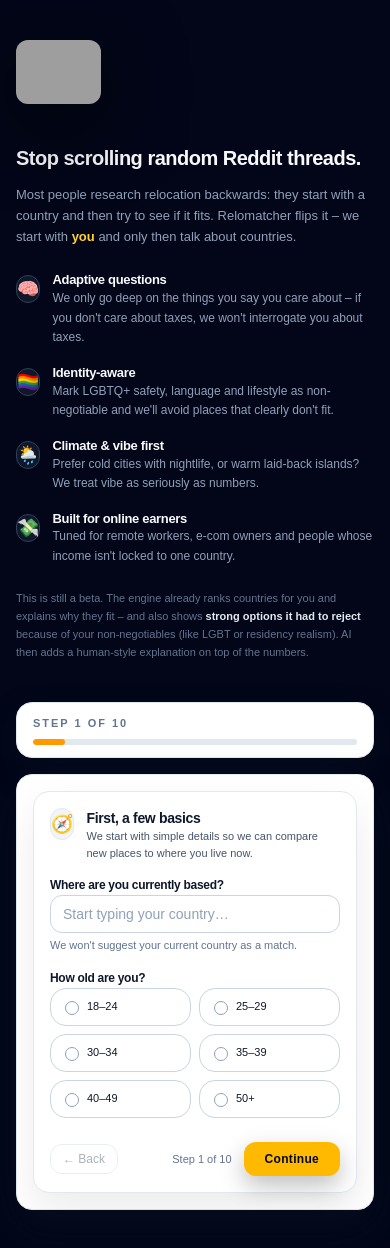
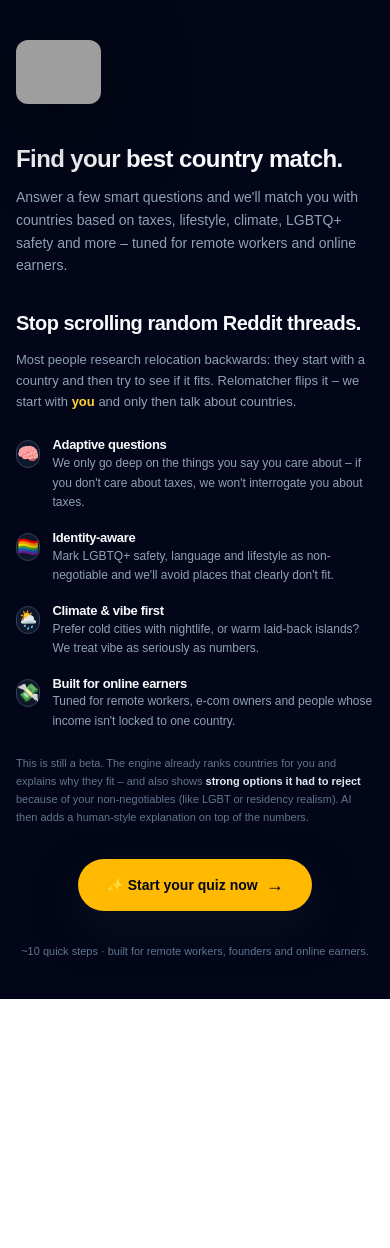
Before and after one commit to yonito6/relomatcher, a Next.js app: page / in a window 390 px wide. After the commit the page ends 999 px from the top, so only its background shows below. Built offline with nearby package versions, Linux system fonts and the light colour scheme; grey boxes are pictures that could not be loaded.

Commit message:
landing screen with start quiz button

```diff
--- a/app/page.tsx
+++ b/app/page.tsx
@@ -125,6 +125,9 @@
   const [aiData, setAiData] = useState<AIExplainData | null>(null);
   const [aiError, setAiError] = useState<string | null>(null);
 
+  // Landing vs quiz
+  const [showQuiz, setShowQuiz] = useState(false);
+
   // For auto-scroll to loading and results
   const loadingRef = useRef<HTMLDivElement | null>(null);
   const resultsRef = useRef<HTMLDivElement | null>(null);
@@ -169,6 +172,7 @@
       setAiError(parsed.aiError || null);
 
       setCurrentStep(TOTAL_STEPS - 1);
+      setShowQuiz(true); // jump straight into quiz/results on restore
     } catch (e) {
       console.error("Failed to restore relomatcherLastResult:", e);
     } finally {
@@ -360,6 +364,17 @@
     }
   }, [loading, result]);
 
+  function handleStartQuiz() {
+    setShowQuiz(true);
+    // slight delay so the section is in the DOM before scroll
+    setTimeout(() => {
+      const el = document.getElementById("quiz-form-section");
+      if (el) {
+        el.scrollIntoView({ behavior: "smooth", block: "start" });
+      }
+    }, 50);
+  }
+
   return (
     <main className="min-h-screen w-full overflow-x-hidden bg-slate-950 text-slate-50 flex items-start justify-center py-10 px-4 font-sans">
       <div className="w-full max-w-6xl">
@@ -383,21 +398,33 @@
               </p>
             </div>
           </div>
-          {/* Removed beta/version badge block for cleaner header */}
         </header>
 
-        {/* Main layout: left explainer, right form */}
-        <div className="grid gap-10 lg:grid-cols-[1.1fr_1.2fr] items-start">
-          {/* Left side explainer */}
-          <section className="space-y-6">
-            <div className="space-y-3">
+        {/* LANDING VIEW (no form yet) */}
+        {!showQuiz && (
+          <section className="space-y-8">
+            {/* Mobile-friendly title & copy */}
+            <div className="md:hidden space-y-3">
+              <h1 className="text-2xl font-semibold tracking-tight text-slate-50 leading-tight">
+                Find your best country match.
+              </h1>
+              <p className="text-sm text-slate-400 leading-relaxed">
+                Answer a few smart questions and we&apos;ll match you with
+                countries based on taxes, lifestyle, climate, LGBTQ+ safety and
+                more – tuned for remote workers and online earners.
+              </p>
+            </div>
+
+            {/* Explainer + bullets */}
+            <div className="space-y-6">
+              <div className="space-y-3 max-w-xl">
                 <h2 className="text-xl md:text-2xl font-semibold text-slate-50 tracking-tight">
                   Stop scrolling random Reddit threads.
                 </h2>
-              <p className="text-[13px] md:text-sm text-slate-400 leading-relaxed max-w-md">
+                <p className="text-[13px] md:text-sm text-slate-400 leading-relaxed">
                   Most people research relocation backwards: they start with a
-                country and then try to see if it fits. Relomatcher flips it – we
-                start with{" "}
+                  country and then try to see if it fits. Relomatcher flips it –
+                  we start with{" "}
                   <span className="font-semibold text-amber-300">you</span> and
                   only then talk about countries.
                 </p>
@@ -424,18 +451,42 @@
               </div>
 
               <p className="text-[11px] text-slate-500 max-w-lg leading-relaxed">
-              This is still a beta. The engine already ranks countries for you and
-              explains why they fit – and also shows{" "}
+                This is still a beta. The engine already ranks countries for you
+                and explains why they fit – and also shows{" "}
                 <span className="font-semibold text-slate-200">
                   strong options it had to reject
                 </span>{" "}
                 because of your non-negotiables (like LGBT or residency realism).
                 AI then adds a human-style explanation on top of the numbers.
               </p>
+            </div>
+
+            {/* Big CTA button */}
+            <div className="flex justify-center">
+              <button
+                type="button"
+                onClick={handleStartQuiz}
+                className="inline-flex items-center gap-2 rounded-full bg-amber-400 text-slate-950 text-sm font-semibold px-7 py-3 shadow-[0_18px_40px_rgba(15,23,42,0.6)] hover:bg-amber-300 transition-colors"
+              >
+                <span>✨ Start your quiz now</span>
+                <span className="text-lg">→</span>
+              </button>
+            </div>
+
+            <p className="text-[11px] text-slate-500 text-center">
+              ~10 quick steps · built for remote workers, founders and online
+              earners.
+            </p>
           </section>
-
-          {/* Right side: step indicator + form + loading + errors */}
-          <section className="space-y-4">
+        )}
+
+        {/* QUIZ VIEW (form + results) */}
+        {showQuiz && (
+          <>
+            <section
+              id="quiz-form-section"
+              className="space-y-4 mt-4 max-w-3xl mx-auto"
+            >
               {/* Step indicator */}
               <div className="bg-white border border-slate-200 rounded-2xl px-4 py-3 shadow-[0_14px_32px_rgba(15,23,42,0.3)] text-slate-900">
                 <p className="text-[11px] uppercase tracking-[0.18em] text-slate-500 font-semibold">
@@ -474,14 +525,16 @@
                 <div className="mt-2 text-[11px] text-rose-300">{errorMsg}</div>
               )}
             </section>
-        </div>
-
-        {/* Results under both columns */}
+
+            {/* Results under quiz */}
             {!loading &&
               result &&
               result.topMatches &&
               result.topMatches.length > 0 && (
-            <section ref={resultsRef} className="mt-8">
+                <section
+                  ref={resultsRef}
+                  className="mt-8 max-w-5xl mx-auto px-0"
+                >
                   <ResultsPanel
                     result={result}
                     profile={submittedProfile}
@@ -490,6 +543,8 @@
                     aiError={aiError}
                   />
                 </section>
+              )}
+          </>
         )}
       </div>
     </main>
@@ -881,7 +936,8 @@
     selectedKeys.add("everydayServices");
   }
 
-  const dimsFromReasons: { key: keyof DimensionBreakdown; label: string }[] = [];
+  const dimsFromReasons: { key: keyof DimensionBreakdown; label: string }[] =
+    [];
   for (const dim of [...baseDims, ...optionalDims]) {
     if (selectedKeys.has(dim.key)) dimsFromReasons.push(dim);
   }
@@ -1503,7 +1559,7 @@
         let textStartX = badgeX + 70;
         if (flagImg) {
           const flagH = 46;
-          const flagW = (flagImg.width /flagImg.height) * flagH;
+          const flagW = (flagImg.width / flagImg.height) * flagH;
           // center flag roughly with the country text line
           const textBaselineY = y - 8;
           const flagY = textBaselineY - flagH / 2 + 4;
```
Lines whose indentation alone changed are shown as unchanged.
